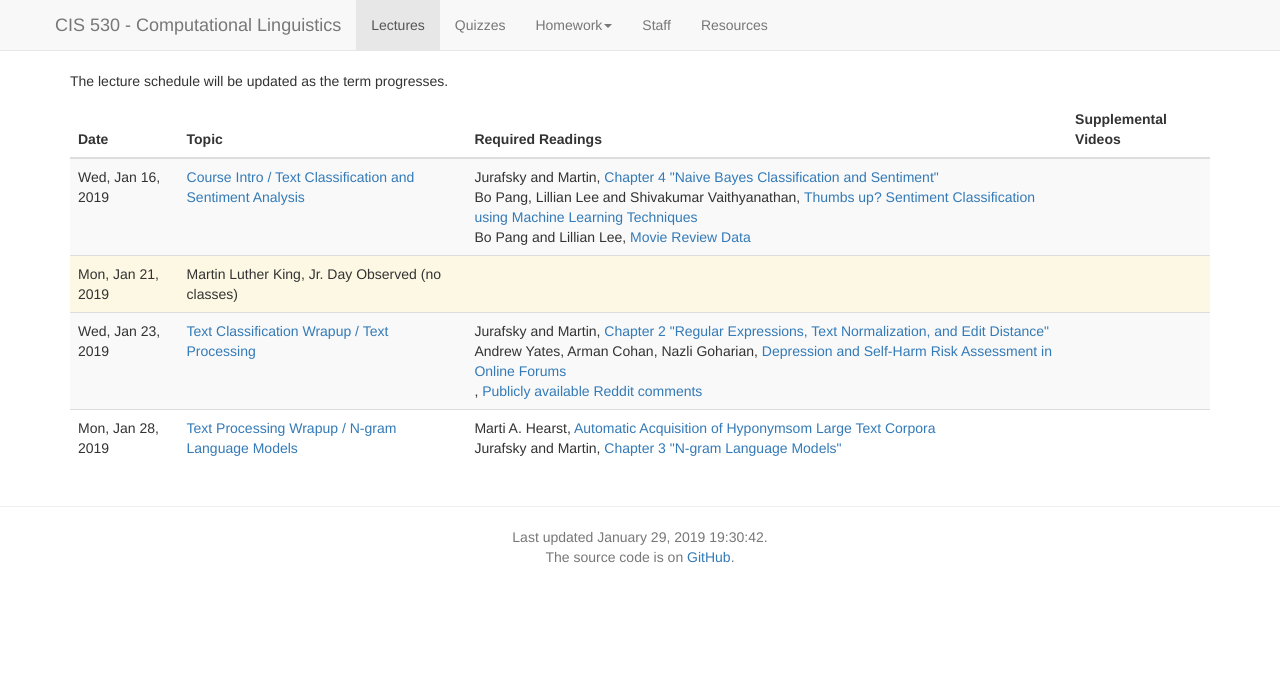
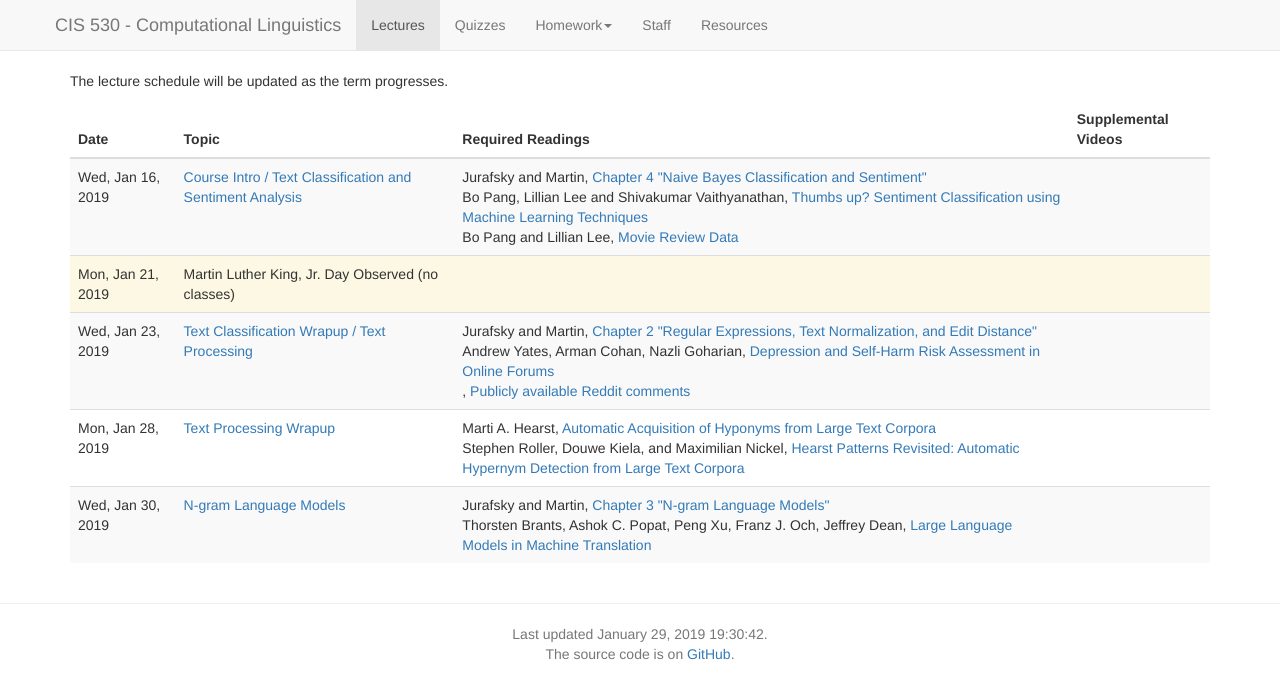
Before and after one commit to computational-linguistics-class/computational-linguistics-class.github.io, a Jekyll site: the page built from lectures.md, in a window 1280 px wide. Shown: the top 699 px of the page. Built offline with Jekyll 4.4.1, drawn with Linux system fonts in a browser that asks for light colours; nearby versions of some CDN libraries; a script that is not in the unit is left out.

Commit message:
Updating slides

```diff
--- a/_data/lectures.yaml
+++ b/_data/lectures.yaml
@@ -42,15 +42,29 @@
       url: https://files.pushshift.io/reddit/comments/
 -
   date: 2019-01-28
-  slides: slides/03-text-processing-wrapup+n-gram-language-models.pdf
-  title: Text Processing Wrapup / N-gram Language Models
+  slides: slides/03-text-processing-wrapup.pdf
+  title: Text Processing Wrapup
   slides_credit: Jurafsky and Martin
   readings:
     -
-      title: Automatic Acquisition of Hyponymsom Large Text Corpora
+      title: Automatic Acquisition of Hyponyms from Large Text Corpora
       authors: Marti A. Hearst
       url: http://www.aclweb.org/anthology/C92-2082.pdf
+    -
+      title: Hearst Patterns Revisited&colon; Automatic Hypernym Detection from Large Text Corpora
+      authors: Stephen Roller, Douwe Kiela, and Maximilian Nickel
+      url: http://aclweb.org/anthology/P18-2057.pdf
+-
+  date: 2019-01-30
+  slides: slides/04-n-gram-language-models.pdf
+  title: N-gram Language Models
+  slides_credit: Jurafsky and Martin
+  readings:
     -
       title: Chapter 3 "N-gram Language Models"
       authors: Jurafsky and Martin
       url: https://web.stanford.edu/~jurafsky/slp3/3.pdf
+    -
+      title: Large Language Models in Machine Translation
+      authors: Thorsten Brants, Ashok C. Popat, Peng Xu, Franz J. Och, Jeffrey Dean
+      url: http://www.aclweb.org/anthology/D07-1090.pdf
```
Also changed, not shown: 7 other files.
